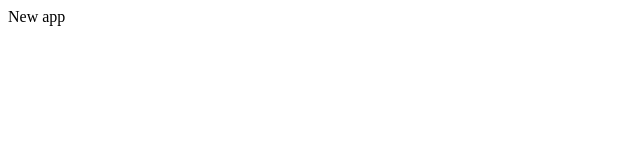
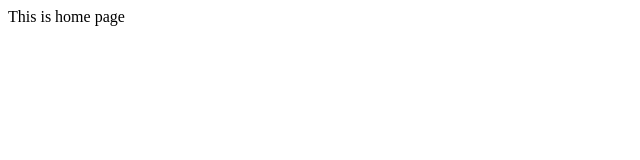
Before and after one commit to WaclawZ/todo-fontrend, a React (Create React App) app: page / in a window 1280 px wide. Shown: the top 160 px of the page, without its empty margins (0-640 px from the left). Built offline with nearby package versions, Linux system fonts and the light colour scheme.

Commit message:
create home page and set routing

```diff
--- a/src/components/App/App.tsx
+++ b/src/components/App/App.tsx
@@ -1,5 +1,12 @@
 import React from "react";
+import { BrowserRouter as Router, Route } from "react-router-dom";
 
-const App = () => <div>New app</div>;
+import Home from "../../pages/Home";
+
+const App = () => (
+  <Router>
+    <Route to="/" component={Home} />
+  </Router>
+);
 
 export default App;
--- /dev/null
+++ b/src/pages/Home/Home.tsx
@@ -0,0 +1,7 @@
+import React from "react";
+
+const Home = () => {
+  return <div>This is home page</div>;
+};
+
+export default Home;
--- /dev/null
+++ b/src/pages/Home/index.ts
@@ -0,0 +1,3 @@
+import Home from "./Home";
+
+export default Home;
```
